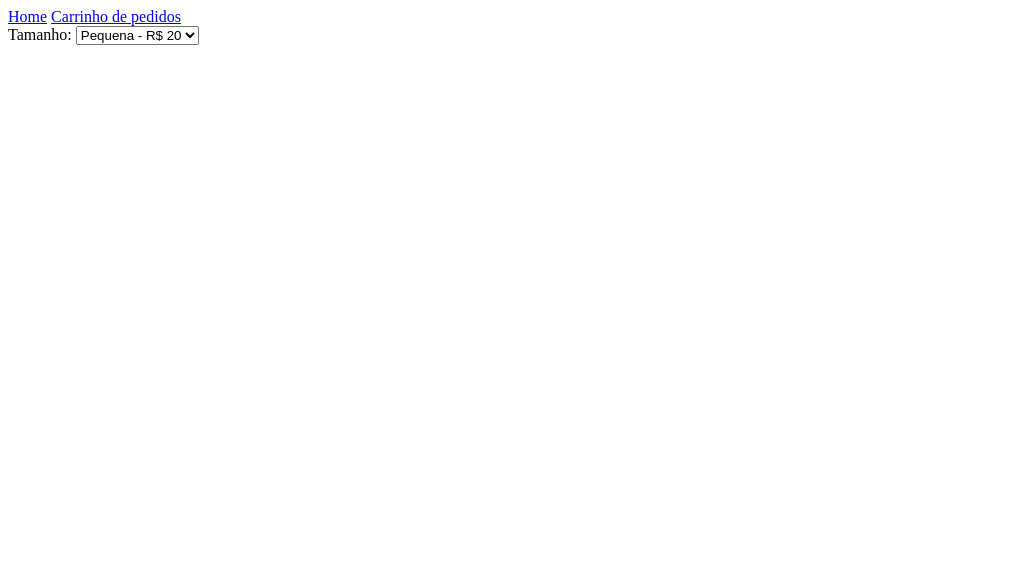
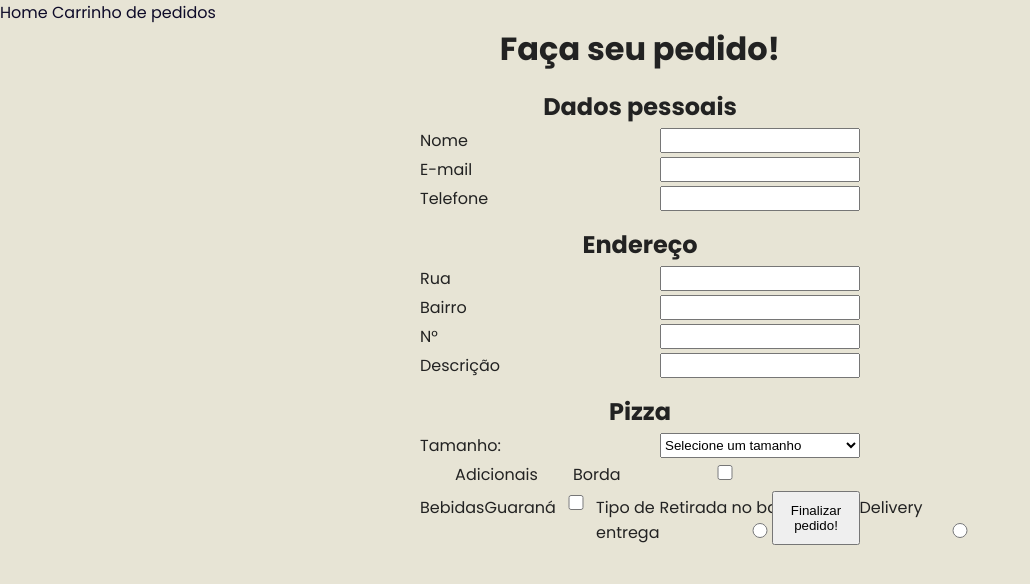
Before and after one commit to codepressionbrazil/pizzaria-app-rr, a plain HTML site: page pages/pedido/index.html in a window 1280 px wide. Shown: the whole page, without its empty margins (0-1030 px from the left). Drawn offline with Linux system fonts and the light colour scheme.

```diff
--- a/global.css
+++ b/global.css
@@ -1,3 +1,31 @@
+@import url(https://fonts.googleapis.com/css?family=Poppins:100,100italic,200,200italic,300,300italic,regular,italic,500,500italic,600,600italic,700,700italic,800,800italic,900,900italic);
+
+*{
+    margin: 0;
+    padding: 0;
+    box-sizing: border-box;
+}
+
+:root {
+    --black: #222;
+    --white: #DDD;
+    --button: #8870FF;
+    --title: #0E0B29;
+    --background: #E7E4D5;
+}
+
+body{
+    font-family: Poppins, sans-serif;
+
+    background-color: var(--background);
+    color: var(--black);
+}
+
+a{
+    color: var(--title);
+    text-decoration: none;
+}
+
 .logo{
     width: 100px;
 }
--- a/pages/pedido/index.html
+++ b/pages/pedido/index.html
@@ -5,26 +5,105 @@
     <meta http-equiv="X-UA-Compatible" content="IE=edge">
     <meta name="viewport" content="width=device-width, initial-scale=1.0">
     <title>RR | Pedido!</title>
+    <link rel="stylesheet" href="../../global.css">
+    <link rel="stylesheet" href="./style.css">
 </head>
 <body>
     <header>
         <div class="links">
-            <a href="../">Home</a>
-            <a href="./confirma">Carrinho de pedidos</a>
+            <a href="../../index.html">Home</a>
+            <a href="../confirma/index.html">Carrinho de pedidos</a>
         </div>
     </header>
 
     <main>
+
+        <h1>Faça seu pedido!</h1>
+
         <form id="order">
-            <label>
+            <h2>Dados pessoais</h2>
+            <label class="item">
+                Nome
+                <input required type="text" id="name">
+            </label>
+
+            <label class="item">
+                E-mail
+                <input type="email" id="email">
+            </label>
+
+            <label class="item">
+                Telefone
+                <input required type="number" id="phone">
+            </label>
+
+            <h2>Endereço</h2>
+            <label class="item">
+                Rua
+                <input required type="text" id="street">
+            </label>
+
+            <label class="item">
+                Bairro
+                <input required type="text" id="district">
+            </label>
+
+            <label class="item">
+                N°
+                <input type="number" id="number">
+            </label>
+
+            <label class="item">
+                Descrição
+                <input required type="text" id="description">
+            </label>
+
+
+            <h2>Pizza</h2>
+            <label class="item">
                 Tamanho:
-                <select id="size">
+                <select required id="size">
+                    <option value="">Selecione um tamanho</option>
                     <option value="S">Pequena - R$ 20</option>
                     <option value="M">Média - R$ 30</option>
                     <option value="L">Grande - R$ 40</option>
                     <option value="F">Família - R$ 50</option>
                 </select>
             </label>
+
+            <!-- <label class="item">
+                Sabores
+                <select required id="flavors"></select>
+            </label> -->
+
+            <div class="item">
+                Adicionais
+                <label>
+                    Borda
+                    <input type="checkbox" id="border">
+                </label>
+            </div>
+
+            <div class="item" id="border-flavor" />
+
+            <label class="item">
+                Bebidas
+                <label>Guaraná</label>
+                <input type="checkbox" name="" id="guarana">
+            </label>
+
+            <div class="item">
+                Tipo de entrega
+                <label>
+                    Retirada no balcão
+                    <input required type="radio" name="deliver" id="delivert" value="balc">
+                </label>
+                <label>
+                    Delivery
+                    <input required type="radio" name="deliver" id="delivery" value="delivery">
+                </label>
+            </div>
+            <button id="btn-confirm" class="btn-confirm">Finalizar pedido!</button>
         </form>
     </main>
 </body>
--- a/pages/pedido/style.css
+++ b/pages/pedido/style.css
@@ -0,0 +1,36 @@
+main{
+    display: flex;
+    flex-direction: column;
+    justify-content: center;
+    align-items: center;
+
+    margin-inline: auto;
+    max-width: 1100px;
+}
+
+form{
+    display: flex;
+    flex-direction: column;
+    justify-content: center;
+    align-items: center;
+}
+
+form h2{
+    margin-top: 1rem;
+}
+
+.item{
+    width: 40%;
+    display: flex;
+    justify-content: space-evenly;
+    margin-top: 0.25rem;
+}
+
+input, select{
+    margin-left: auto;
+    width: 200px;
+}
+
+input[type="radio"], input[type="checkbox"]{
+    height: 15px;
+}
```
Also changed, not shown: index.html (+4 -2 lines), pages/confirma/index.html (+4 -4 lines), pages/pedido/index.js (+26 -0 lines), home.css (added).
